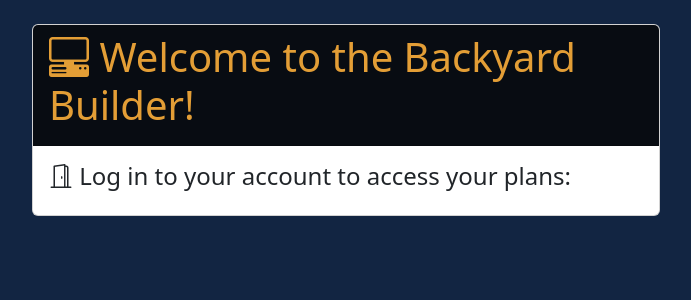
After one commit to DanielOldham/BackyardBuilder, a Django app: page /login/ in a window 1280 px wide. The commit adds this page. Shown: the top 300 px of the page, without its empty margins (294-985 px from the left). Run offline with Django 4.2, Linux system fonts and the light colour scheme; some libraries are stand-ins or nearby versions.

Commit message:
Added login + signup forms, started on login template

```diff
--- /dev/null
+++ b/authentication/templates/authentication/login.html
@@ -0,0 +1,21 @@
+{% extends 'dashboard/base_header.html' %}
+{% block outer_body %}
+    <div class="row">
+        <div class="col-6 offset-3">
+            <div class="card my-4">
+                <div class="card-header">
+                    <h1>
+                        <i class="bi bi-pc-display-horizontal"></i>
+                        Welcome to the Backyard Builder!
+                    </h1>
+                </div>
+                <div class="card-body">
+                    <h4 class="card-title">
+                        <i class="bi bi-door-open"></i>
+                        Log in to your account to access your plans:
+                    </h4>
+                </div>
+            </div>
+        </div>
+    </div>
+{% endblock %}
--- a/authentication/urls.py
+++ b/authentication/urls.py
@@ -3,4 +3,5 @@ from django.urls import path
 
 app_name = 'authentication'
 urlpatterns = [
+    path('', views.login, name='login'),
 ]
--- a/authentication/views.py
+++ b/authentication/views.py
@@ -1,3 +1,6 @@
 from django.shortcuts import render
 
+
 # Create your views here.
+def login(request):
+    return render(request, 'authentication/login.html', {})
--- /dev/null
+++ b/dashboard/templates/dashboard/base_header.html
@@ -0,0 +1,43 @@
+<!doctype html>
+{% load static %}
+<html lang="en">
+<head>
+    <meta charset="UTF-8">
+    <meta name="viewport"
+          content="width=device-width, user-scalable=no, initial-scale=1.0, maximum-scale=1.0, minimum-scale=1.0">
+    <meta http-equiv="X-UA-Compatible" content="ie=edge">
+    <title>Backyard Builder</title>
+    {#  Bootstrap 5  #}
+    <link href="https://cdn.jsdelivr.net/npm/bootstrap@5.2.1/dist/css/bootstrap.min.css" rel="stylesheet" integrity="sha384-iYQeCzEYFbKjA/T2uDLTpkwGzCiq6soy8tYaI1GyVh/UjpbCx/TYkiZhlZB6+fzT" crossorigin="anonymous">
+    <link rel="stylesheet" href="https://cdn.jsdelivr.net/npm/bootstrap-icons@1.9.1/font/bootstrap-icons.css">
+
+    {# styles #}
+    <style>
+        body {
+            background-color: #122542;
+        }
+
+        nav {
+            background-color: #080c12;
+            border-bottom: #e39e36 solid 1px;
+        }
+
+        .navbar-brand {
+            color: #e39e36;
+        }
+
+        .card-header {
+            background-color: #080c12;
+            color: #e39e36;
+        }
+    </style>
+</head>
+<body>
+
+{% block outer_body %}
+{% endblock %}
+
+{# Bootstrap 5 #}
+<script src="https://cdn.jsdelivr.net/npm/bootstrap@5.2.1/dist/js/bootstrap.bundle.min.js" integrity="sha384-u1OknCvxWvY5kfmNBILK2hRnQC3Pr17a+RTT6rIHI7NnikvbZlHgTPOOmMi466C8" crossorigin="anonymous"></script>
+</body>
+</html>
```
Also changed, not shown: authentication/forms.py (added, +39 -0 lines), dashboard/templates/dashboard/base.html (+3 -39 lines).
